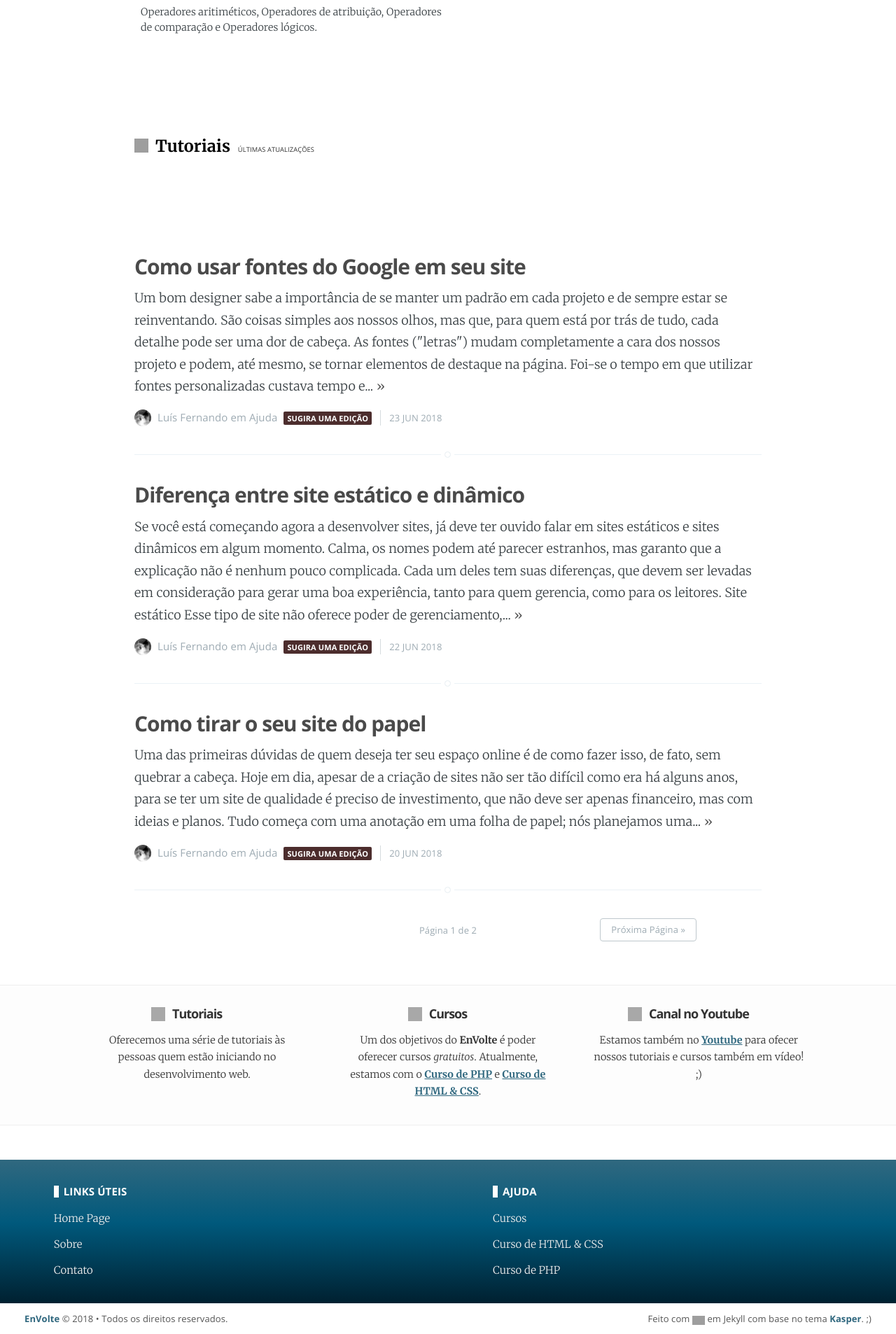
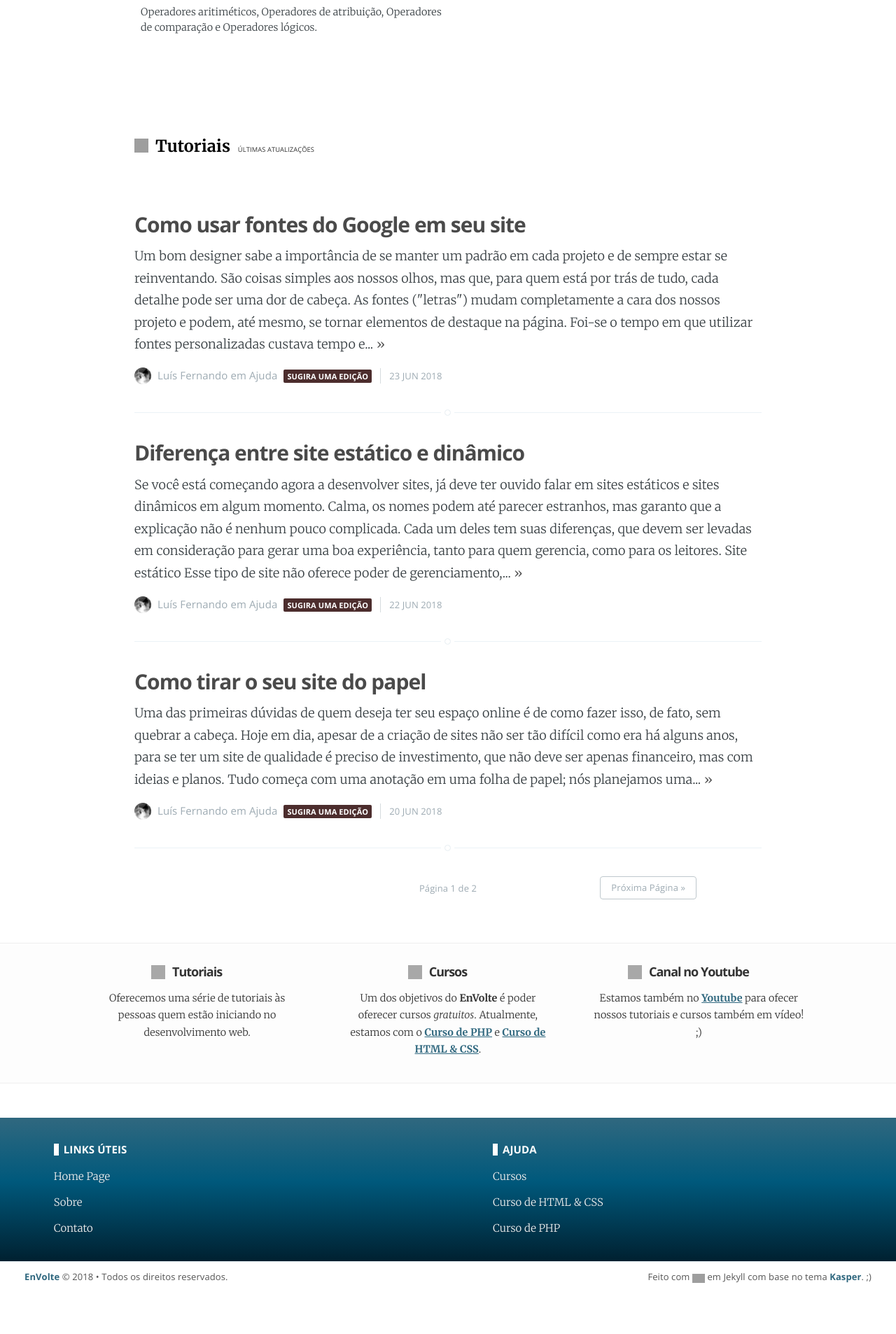
Before and after one commit to EnVolte/envolte.github.io, a Jekyll site: the page built from index.html, in a window 1280 px wide. Shown: the part 1157-3063 px from the top of the page at 70% size. Built offline with Jekyll 4.4.1, drawn with Linux system fonts in a browser that asks for light colours; the list of posts is cut into pages by our own code; after the commit the page ends 3003 px from its top, so only the background shows below that; grey boxes are pictures that could not be loaded.

Commit message:
Update index.html

```diff
--- a/index.html
+++ b/index.html
@@ -72,7 +72,7 @@ about: 'about.html'
 	</section>
 
 
-<section id="alin">
+<section id="alin" style="margin-bottom: 0px;">
 	<main style="width: 70%; margin: 0px auto;">
 	<div class="titlep"><span class="ico" style="background-image: url('https://raw.githubusercontent.com/google/material-design-icons/master/action/2x_web/ic_chrome_reader_mode_black_48dp.png');"></span> Tutoriais <a href="#" style="margin: 0px 0px 3px 5px; font-size: 0.4em; color: #333; font-family: Open Sans; font-weight: normal; text-transform: uppercase;">Últimas atualizações</a></div>
 	</main>
```
